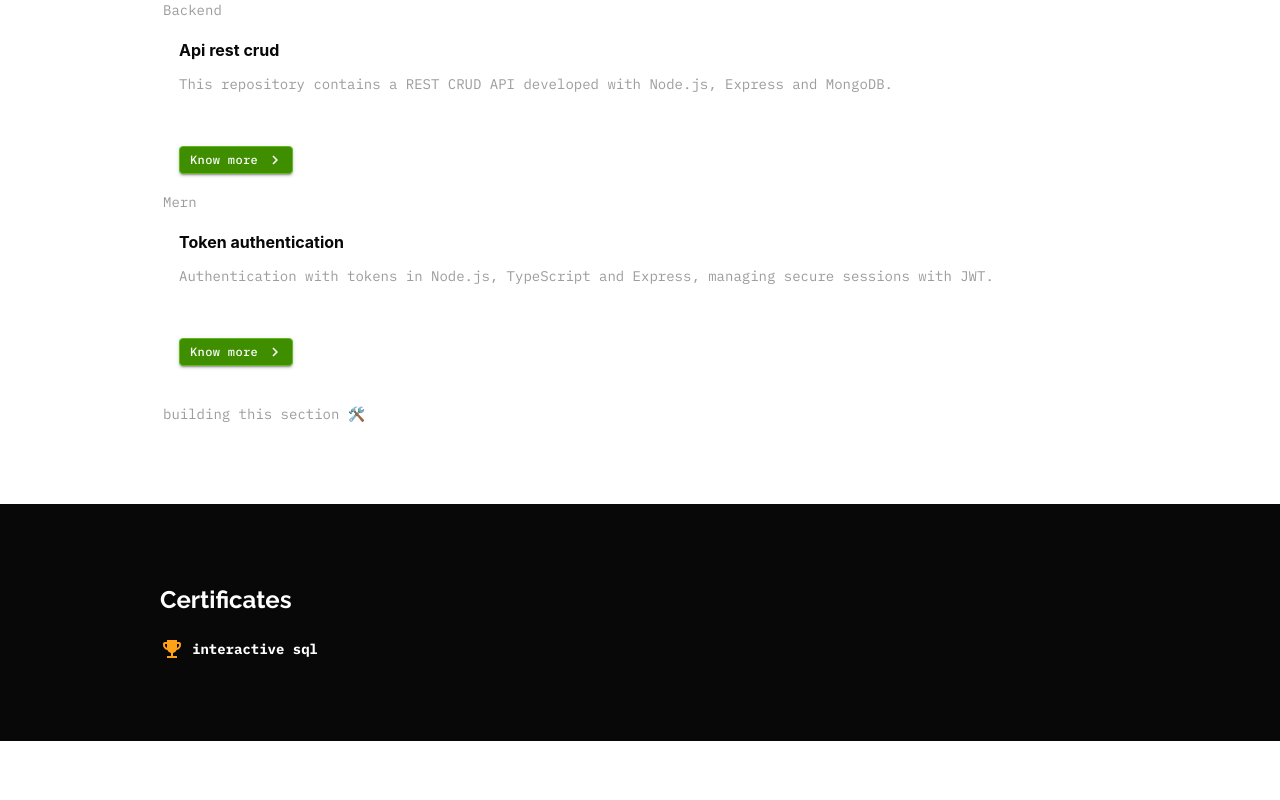
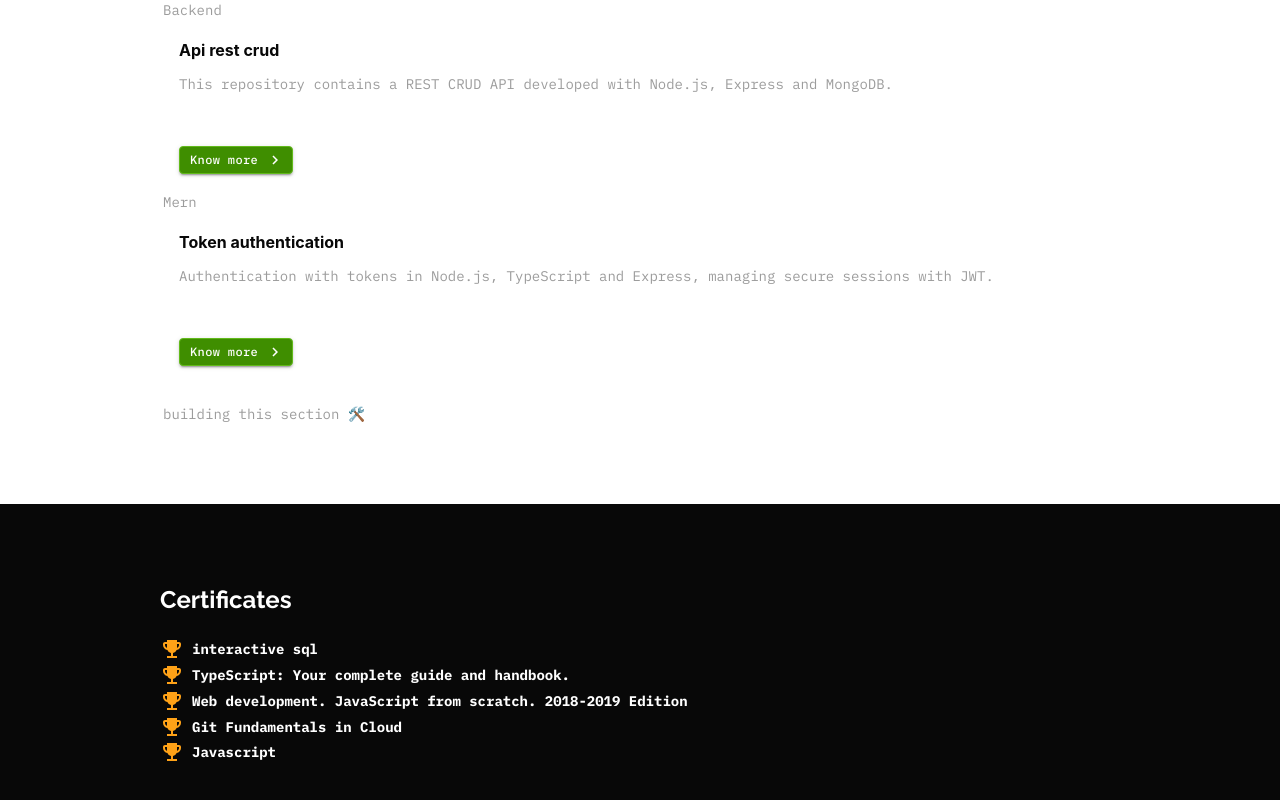
Before and after one commit to rineliniguezsosa/Portafolio, a React (Vite) app: page / in a window 1280 px wide. Shown: the part 3372-4172 px from the top of the page. Before the commit the page ends 4113 px from the top, so only its background shows below. Built offline with nearby package versions, Linux system fonts and the light colour scheme.

Commit message:
[FEAT] Estableciendo multiples componentes AwarLink en donde pase el titulo de los enlaces y la url de los recursos de mis certificados

```diff
--- a/src/App.tsx
+++ b/src/App.tsx
@@ -1,6 +1,5 @@
 import { ButtonMui } from './components/buttons/ButtonMui'
 import KeyboardArrowRightOutlinedIcon from '@mui/icons-material/KeyboardArrowRightOutlined';
-import EmojiEventsIcon from '@mui/icons-material/EmojiEvents';
 import { Navbar } from './components/layout/Navbar';
 import { TimelineMui,CarrouselMui, TestimonialCard,ProjectCard } from './components';
 import {
@@ -13,6 +12,7 @@ import {
   backendprojects,
   Mernprojects
 } from './helpers';
+import { AwardLink } from './components/shared/AwardLink';
 
 
 function App() {
@@ -232,19 +232,26 @@ function App() {
                 <h2 className='text-2xl font-raleway font-bold text-white'>Certificates</h2>
               </div>
               <div className='w-3/4'>
-                  <div className='flex flex-row items-center'>
-                    <div>
-                      <EmojiEventsIcon className='text-yellow'/>
-                    </div>
-                    <div>
-                      <a
-                        className='text-white pl-2 font-ibm-plex-mono font-bold text-sm'
-                        target='_blank'
-                        href="https://tutorial-sql.s3.amazonaws.com/certificates/41727_Rinel_I%C3%B1iguez/41727_01122024.png">
-                          interactive sql
-                      </a>
-                    </div>
-                  </div>
+                  <AwardLink
+                    location='https://tutorial-sql.s3.amazonaws.com/certificates/41727_Rinel_I%C3%B1iguez/41727_01122024.png'
+                    title='interactive sql'
+                  />
+                  <AwardLink
+                    location='https://www.udemy.com/certificate/UC-df70df56-8b23-4e11-be94-f0a2eb64321b/'
+                    title='TypeScript: Your complete guide and handbook.'
+                  />
+                  <AwardLink
+                    location='https://www.udemy.com/certificate/UC-50f8746a-eec8-44b8-9cda-2c29b6edf6b5/'
+                    title='Web development. JavaScript from scratch. 2018-2019 Edition'
+                  />
+                  <AwardLink
+                    location='https://www.udemy.com/certificate/UC-32522d56-5eed-4451-9b68-61bff10b8535/'
+                    title='Git Fundamentals in Cloud'
+                  />
+                  <AwardLink
+                    location='https://www.sololearn.com/Certificate/CT-8CBMYR70/jpg'
+                    title='Javascript'
+                  />
               </div>
           </div>
         </section>
```
